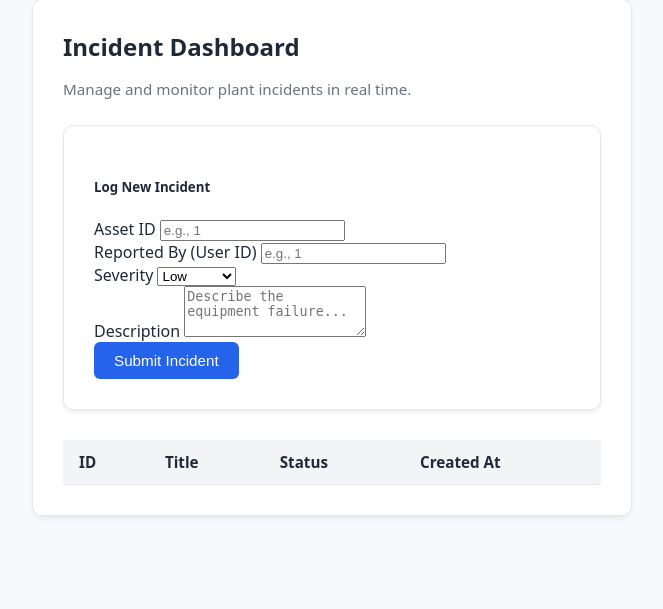
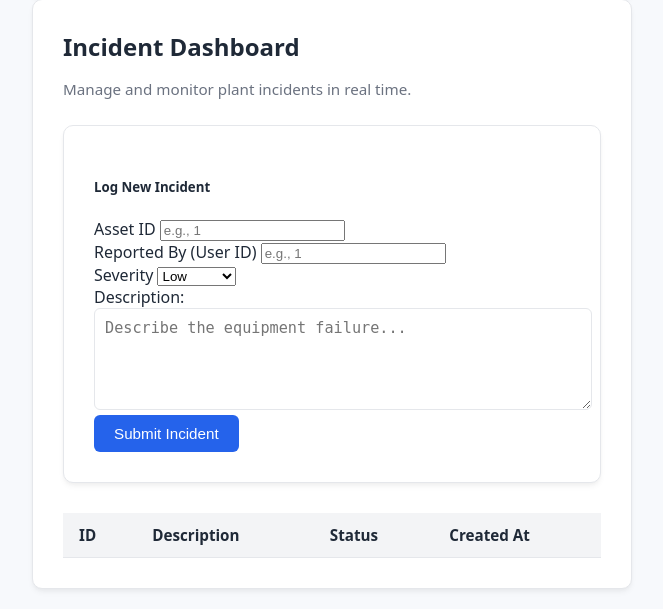
Before and after one commit to ericyilin8/plantops-central, a PHP site: page / in a window 1280 px wide. Shown: the part 298-907 px from the top of the page, without its empty margins (308-971 px from the left). Before the commit the page ends 815 px from the top, so only its background shows below. Run offline with PHP 8.4, Linux system fonts and the light colour scheme; lists and menus that the app fills with data are empty.

Commit message:
update text area

```diff
--- a/public/css/style.css
+++ b/public/css/style.css
@@ -147,3 +147,13 @@ body {
 .incidents-table tr:hover {
     background-color: #f9fafb;
 }
+
+#description {
+    width: 100%;
+    padding: 10px;
+    border: 1px solid var(--border-color);
+    border-radius: 6px;
+    font-size: 0.95rem;
+    resize: vertical;
+    min-height: 80px;
+}
--- a/public/index.php
+++ b/public/index.php
@@ -8,8 +8,8 @@
     <link href="css/style.css" rel="stylesheet">
 </head>
 <body>
+    <div class="container">
 
-    <div class="container">
             <header class="header">
                 <h2>PlantOps Central</h2>
             </header>
@@ -25,6 +25,7 @@
                     <p id="output-text" class="success-text"></p>
                 </div>
             </main>
+
             <main class="card">
                 <h1>Incident Dashboard</h1>
                 <p class="text-muted">Manage and monitor plant incidents in real time.</p>
@@ -50,7 +51,7 @@
                                 </select>
                             </div>
                             <div class="mb-3">
-                    <label for="description" class="form-label">Description</label>
+                                <label for="description" class="form-label">Description:</label>
                                 <textarea class="form-control" id="description" rows="3" required placeholder="Describe the equipment failure..."></textarea>
                             </div>
                             <button type="submit" class="btn btn-primary">Submit Incident</button>
@@ -65,7 +66,7 @@
                         <thead>
                             <tr>
                                 <th>ID</th>
-                    <th>Title</th>
+                                <th>Description</th>
                                 <th>Status</th>
                                 <th>Created At</th>
                             </tr>
@@ -76,6 +77,7 @@
                     </table>
                 </div>
             </main>
+
     </div>
 
     <!-- jQuery CDN -->
```
Also changed, not shown: public/js/app.js. Lines whose indentation alone changed are shown as unchanged.
